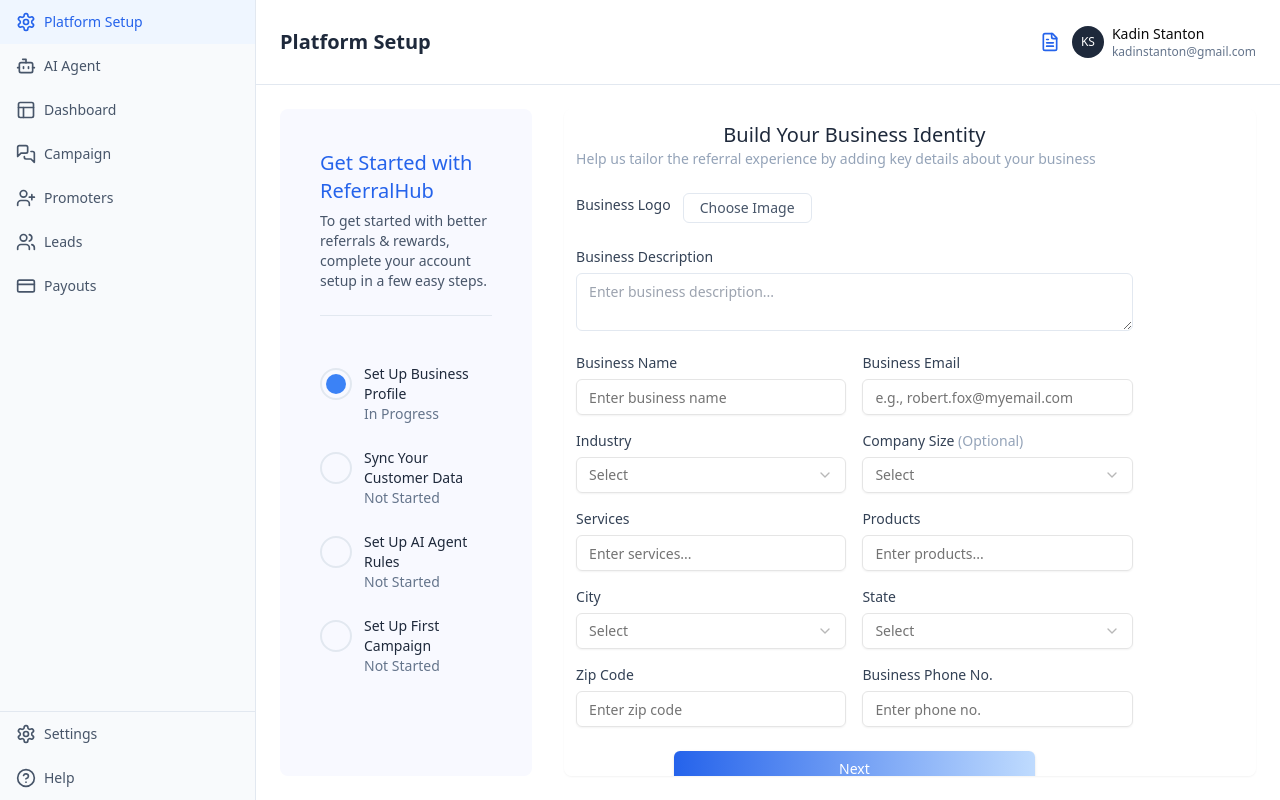
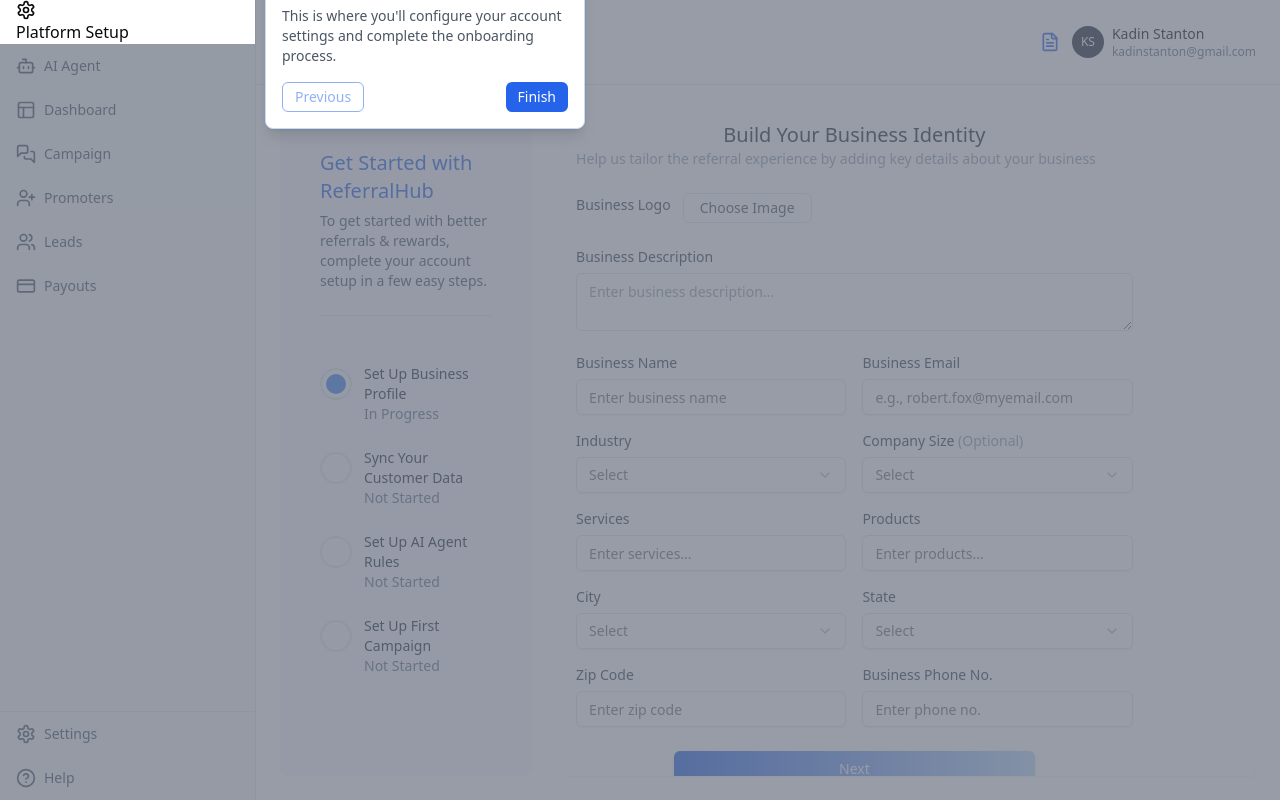
Before and after one commit to ankushmeshram112613/referal-hub, a React (Vite) app: page /platformSetup in a window 1280 px wide. Built offline with nearby package versions, Linux system fonts and the light colour scheme.

Commit message:
Tourpopup implemented.

```diff
--- a/src/pages/PlatformSetUp.jsx
+++ b/src/pages/PlatformSetUp.jsx
@@ -1,4 +1,4 @@
-import { useState } from 'react';
+import { useState, useEffect } from 'react';
 import {
   Card,
   CardContent
@@ -28,7 +28,8 @@ import {
   Bot,
   Upload,
   CloudUpload,
-  Plus
+  Plus,
+  X
 } from 'lucide-react';
 import { Check } from 'lucide-react';
 
@@ -40,6 +41,80 @@ export default function PlatformSetup() {
     'aiAgentRules': 'not-started',
     'firstCampaign': 'not-started'
   });
+
+  // Tour state
+  const [showTour, setShowTour] = useState(false);
+  const [tourStep, setTourStep] = useState(0);
+
+  const tourSteps = [
+    {
+      target: "platform-setup",
+      title: "Platform Setup",
+      content: "This is where you'll configure your account settings and complete the onboarding process.",
+      position: "right"
+    },
+    {
+      target: "ai-agent",
+      title: "AI Agent",
+      content: "Manage your AI assistant settings and customize how it interacts with your customers.",
+      position: "right"
+    },
+    {
+      target: "dashboard",
+      title: "Dashboard",
+      content: "View analytics, performance metrics, and track your referral campaign success.",
+      position: "right"
+    },
+    {
+      target: "campaign",
+      title: "Campaign",
+      content: "Create and manage your referral campaigns, set rewards, and track progress.",
+      position: "right"
+    },
+    {
+      target: "promoters",
+      title: "Promoters",
+      content: "View and manage users who are promoting your business through referrals.",
+      position: "right"
+    },
+    {
+      target: "leads",
+      title: "Leads",
+      content: "Track potential customers who have been referred to your business.",
+      position: "right"
+    },
+    {
+      target: "payouts",
+      title: "Payouts",
+      content: "Manage rewards and payments to your promoters for successful referrals.",
+      position: "right"
+    }
+  ];
+
+  // Start tour automatically on first load
+  useEffect(() => {
+    // Always show tour on page load/refresh
+    setShowTour(true);
+    setTourStep(0);
+  }, []);
+
+  const handleNextTourStep = () => {
+    if (tourStep < tourSteps.length - 1) {
+      setTourStep(tourStep + 1);
+    } else {
+      setShowTour(false);
+    }
+  };
+
+  const handlePrevTourStep = () => {
+    if (tourStep > 0) {
+      setTourStep(tourStep - 1);
+    }
+  };
+
+  const handleCloseTour = () => {
+    setShowTour(false);
+  };
 
   const handleStepClick = (stepId) => {
     if (stepsStatus[stepId] === 'not-started') {
@@ -104,26 +179,31 @@ export default function PlatformSetup() {
     <div className="flex min-h-screen bg-white">
       {/* Left Sidebar */}
       <div className="w-64 bg-slate-50 border-r border-slate-200 flex flex-col">
-        {/* <div className="p-4 text-sm text-blue-600 flex items-center gap-2 border-b border-slate-200">
-          <Settings className="w-5 h-5" />
-          <span>Platform Setup</span>
-        </div> */}
-
         <div className="flex-1">
-          <SidebarItem icon={<Settings className="w-5 h-5" />} label="Platform Setup" isActive={true} />
-          <SidebarItem icon={<Bot className="w-5 h-5" />} label="AI Agent" />
-          <SidebarItem icon={<Layout className="w-5 h-5" />} label="Dashboard" />
-          <SidebarItem icon={<MessagesSquare className="w-5 h-5" />} label="Campaign" />
-          <SidebarItem icon={<UserPlus className="w-5 h-5" />} label="Promoters" />
-          <SidebarItem icon={<Users className="w-5 h-5" />} label="Leads" />
-          <SidebarItem icon={<CreditCard className="w-5 h-5" />} label="Payouts" />
+          <SidebarItem id="platform-setup" icon={<Settings className="w-5 h-5" />} label="Platform Setup" isActive={true} />
+          <SidebarItem id="ai-agent" icon={<Bot className="w-5 h-5" />} label="AI Agent" />
+          <SidebarItem id="dashboard" icon={<Layout className="w-5 h-5" />} label="Dashboard" />
+          <SidebarItem id="campaign" icon={<MessagesSquare className="w-5 h-5" />} label="Campaign" />
+          <SidebarItem id="promoters" icon={<UserPlus className="w-5 h-5" />} label="Promoters" />
+          <SidebarItem id="leads" icon={<Users className="w-5 h-5" />} label="Leads" />
+          <SidebarItem id="payouts" icon={<CreditCard className="w-5 h-5" />} label="Payouts" />
         </div>
 
         <div className="mt-auto border-t border-slate-200">
           <SidebarItem icon={<Settings className="w-5 h-5" />} label="Settings" />
-          <SidebarItem icon={<HelpCircle className="w-5 h-5" />} label="Help" />
+          <SidebarItem icon={<HelpCircle className="w-5 h-5" />} label="Help" onClick={() => setShowTour(true)} />
         </div>
       </div>
+
+      {/* Tour Popup */}
+      {showTour && (
+        <TourPopup
+          step={tourSteps[tourStep]}
+          onNext={tourStep < tourSteps.length - 1 ? handleNextTourStep : () => setShowTour(false)}
+          onPrev={tourStep > 0 ? handlePrevTourStep : null}
+          onClose={handleCloseTour}
+        />
+      )}
 
       {/* Main Content */}
       <div className="flex-1 flex flex-col h-screen">
@@ -193,10 +273,14 @@ export default function PlatformSetup() {
   );
 }
 
-function SidebarItem({ icon, label, isActive = false }) {
+function SidebarItem({ icon, label, isActive = false, id }) {
   return (
-    <div className={`px-4 py-3 flex items-center gap-2 text-sm text-sm cursor-pointer ${isActive ? 'bg-blue-50 text-blue-600' : 'text-slate-600 hover:bg-slate-100'
-      }`}>
+    <div
+      id={id}
+      className={`px-4 py-3 flex items-center gap-2 text-sm cursor-pointer relative ${
+        isActive ? 'bg-blue-50 text-blue-600' : 'text-slate-600 hover:bg-slate-100'
+      }`}
+    >
       {icon}
       <span>{label}</span>
     </div>
@@ -432,7 +516,8 @@ function CustomerDataForm({ onSubmit }) {
           Next
         </Button>
       </div>
-    </>)
+    </>
+  );
 }
 
 function AIAgentRulesForm({ onSubmit }) {
@@ -850,3 +935,85 @@ function CampaignSetupForm({ onSubmit }) {
     </>
   );
 }
+
+// Add this new component for the tour popup
+function TourPopup({ step, onNext, onPrev, onClose }) {
+  const { target, title, content, position } = step;
+  const [popupPosition, setPopupPosition] = useState({ top: 0, left: 0 });
+
+  useEffect(() => {
+    // Find the target element and calculate position
+    const targetElement = document.getElementById(target);
+    if (targetElement) {
+      const rect = targetElement.getBoundingClientRect();
+      setPopupPosition({
+        top: rect.top,
+        left: rect.right + 10 // Position 10px to the right of the menu item
+      });
+    }
+  }, [target]);
+
+  return (
+    <div className="fixed inset-0 z-50">
+      {/* Semi-transparent gray overlay */}
+      <div className="absolute inset-0 bg-gray-500/70"></div>
+
+      {/* Highlight only the active menu item */}
+      {target && (
+        <div
+          className="absolute z-20"
+          style={{
+            position: 'absolute',
+            left: document.getElementById(target)?.getBoundingClientRect().left || 0,
+            top: document.getElementById(target)?.getBoundingClientRect().top || 0,
+            width: document.getElementById(target)?.offsetWidth || 0,
+            height: document.getElementById(target)?.offsetHeight || 0,
+            backgroundColor: 'white',
+            display: 'flex',
+            alignItems: 'center',
+            padding: '0 1rem',
+            gap: '0.5rem'
+          }}
+        >
+          {/* Clone the content of the target element */}
+          {document.getElementById(target)?.innerHTML && (
+            <div dangerouslySetInnerHTML={{ __html: document.getElementById(target).innerHTML }} />
+          )}
+        </div>
+      )}
+
+      {/* Tour popup */}
+      <div
+        className="absolute z-50 bg-white rounded-lg shadow-lg p-4 max-w-xs border border-blue-200"
+        style={{
+          top: `${popupPosition.top}px`,
+          left: `${popupPosition.left}px`,
+          transform: 'translateY(-25%)'
+        }}
+      >
+        <div className="flex justify-between items-center mb-2">
+          <h3 className="font-medium text-blue-600">{title}</h3>
+          <button onClick={onClose} className="text-gray-500 hover:text-gray-700">
+            <X size={18} />
+          </button>
+        </div>
+        <p className="text-sm text-gray-600 mb-4">{content}</p>
+        <div className="flex justify-between">
+          <button
+            onClick={onPrev}
+            className="px-3 py-1 text-sm text-blue-600 border border-blue-600 rounded-md disabled:opacity-50 disabled:cursor-not-allowed"
+            disabled={!onPrev}
+          >
+            Previous
+          </button>
+          <button
+            onClick={onNext}
+            className="px-3 py-1 text-sm bg-blue-600 text-white rounded-md"
+          >
+            {onPrev ? "Next" : "Finish"}
+          </button>
+        </div>
+      </div>
+    </div>
+  );
+}
```
